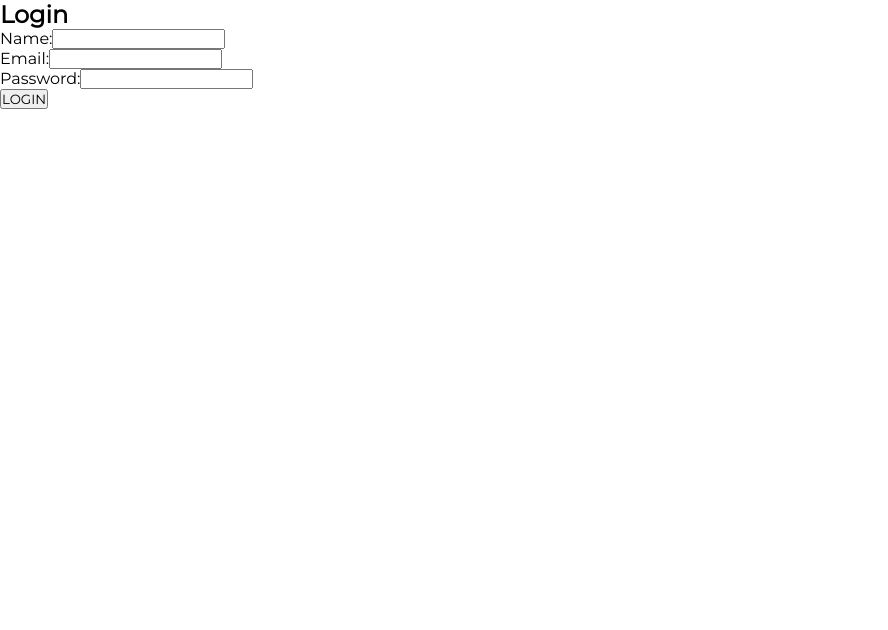
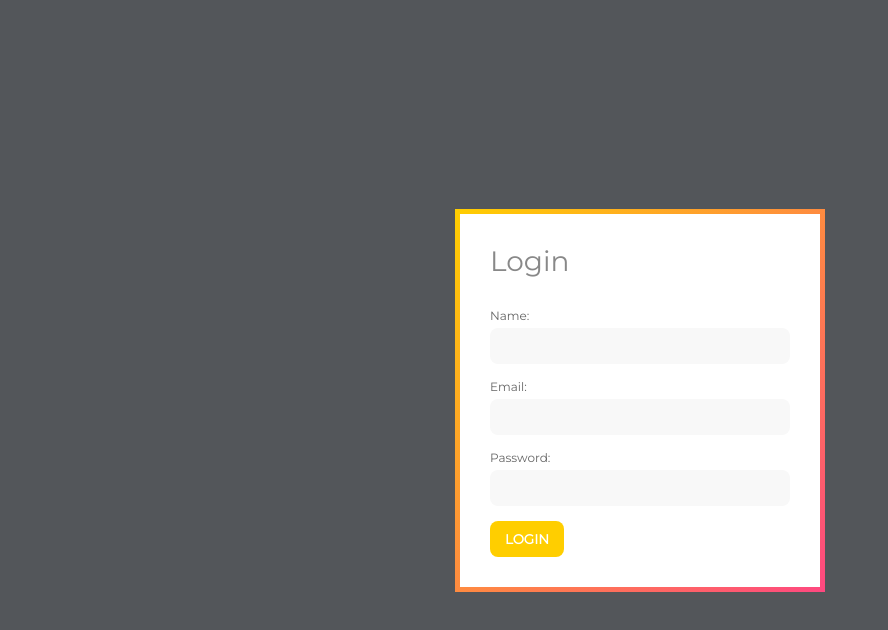
Before and after one commit to geromeandrew/HAILS, a React (Create React App) app in the folder frontend/: page /login in a window 1280 px wide. Shown: the top 630 px of the page, without its empty margins (0-888 px from the left). Built offline with nearby package versions, Linux system fonts and the light colour scheme.

Commit message:
Update LOGIN
tutorial design css made, not yet final

```diff
--- a/frontend/src/pages/LoginForm.css
+++ b/frontend/src/pages/LoginForm.css
@@ -3,4 +3,102 @@
     padding: 0;
     box-sizing: border-box;
 
+
 }
+
+input, button {
+    appearance: none;
+    background: none;
+    border: none;
+    outline: none;
+}
+
+.loginForm {
+    height: 100vh;
+    display: flex;
+    align-items: center;
+    justify-content: center;
+    background-color: #53565a ;
+}
+
+form {
+    display: block;
+    position: relative;
+}
+
+form:after {
+    content: "";
+    display: block;
+    position: absolute;
+    top: -5px;
+    left: -5px;
+    right: -5px;
+    bottom: -5px;
+    z-index: 1;
+    background-image: linear-gradient(to bottom right, #FFCE00, #FE4880);
+}
+
+form .form-inner {
+    position: relative;
+    display: block;
+    background-color: #fff;
+    padding: 30px;
+    z-index: 2;
+}
+
+form .form-inner h2 {
+    color: #888;
+    font-size: 28px;
+    font-weight: 500;
+    margin-bottom: 30px;
+}
+
+form .form-inner .form-group {
+    display: block;
+    width: 300px;
+    margin-bottom: 15px;
+}
+
+.form-inner .form-group label {
+    display: block;
+    color: #666;
+    font-size: 12px;
+    margin-bottom: 5px;
+    transition: 0.4s;
+}
+
+.form-inner .form-group:focus-within label {
+    color: #FE4880;
+}
+
+form .form-inner .form-group input {
+    display: block;
+    width: 100%;
+    padding: 10px 15px;
+    background-color: #f8f8f8;
+    border-radius: 8px;
+    transition: 0.4s;
+}
+
+form .form-inner .form-group input:focus {
+    box-shadow: 0px 0px 3px rgba(0, 0, 0, 0.2);
+}
+
+form .form-inner input[type="submit"] {
+    display: inline-block;
+    padding: 10px 15px;
+    border-radius: 8px;
+    background-image: linear-gradient(to right, #ffce00 50%, #ffce00 50%, #fe4880);
+    background-size: 200%;
+    background-position: 0%;
+    transition: 0.4s;
+    color: #fff;
+    font-weight: 700;
+    cursor: pointer;
+
+}
+
+form .form-inner input[type="submit"]:hover {
+    background-position: 100% 0%;
+
+}
--- a/frontend/src/pages/LoginForm.js
+++ b/frontend/src/pages/LoginForm.js
@@ -1,9 +1,12 @@
+//import { div } from '@tensorflow/tfjs';
 import React, {useState} from 'react';
 //import Dashboard from './Dashboard';
 import "./LoginForm.css";
 //import Navbar from '../components/Navbar';
 
+
 function Login({ Login,error}) {
+
   const [details, setDetails] = useState({name: "", email: "", password: ""});
 
   const submitHandler = e => {
@@ -13,6 +16,7 @@
   }
 
   return (
+    <div className='loginForm'>
     <form onSubmit={submitHandler}>
       <div className='form-inner'>
         <h2>Login</h2>
@@ -32,6 +36,7 @@
         <input type="submit" value="LOGIN"/>
       </div>
     </form>
+    </div>
   )
 }
 
```
